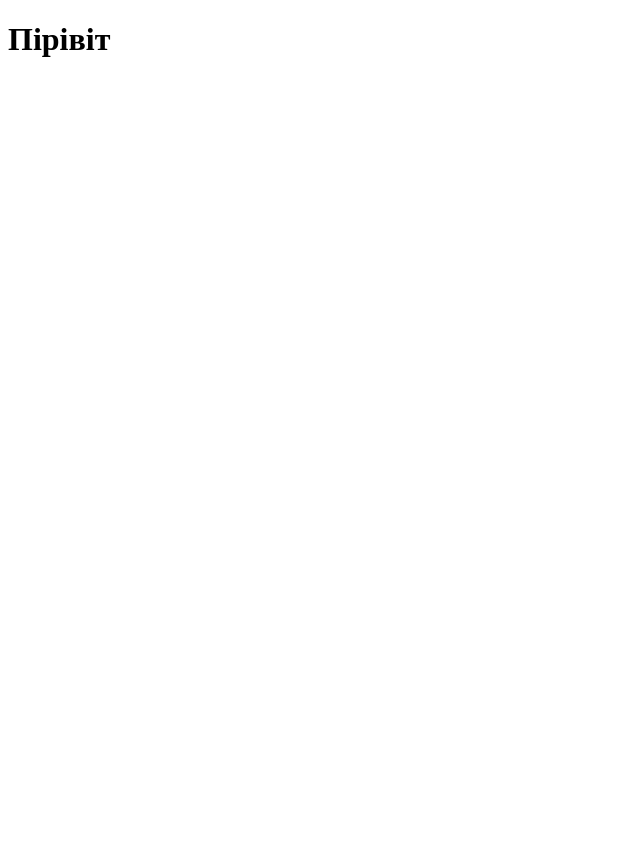
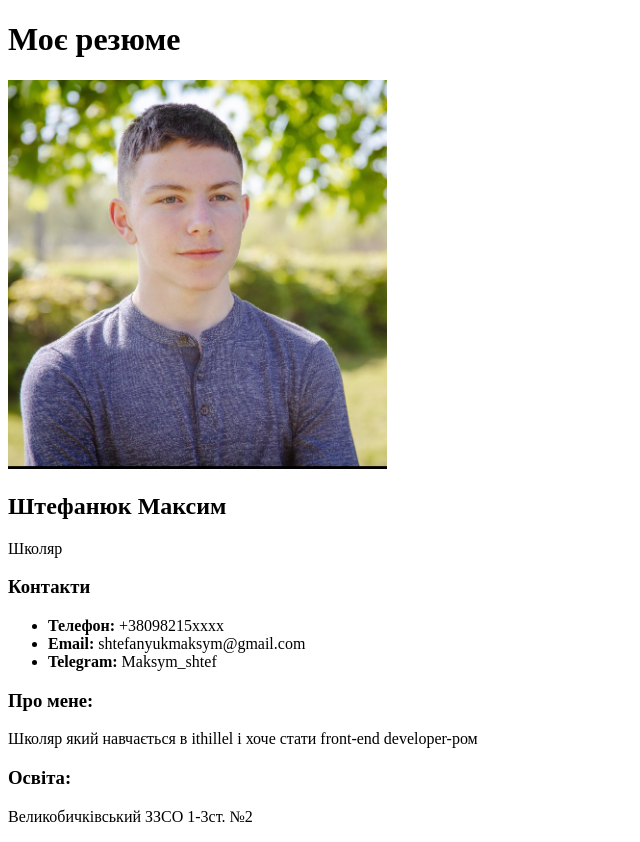
Before and after one commit to Maksimilianoo/homework, a plain HTML site: page index.html in a window 1280 px wide. Shown: the whole page, without its empty margins (0-640 px from the left). Before the commit the page ends 800 px from the top, so only its background shows below. Drawn offline with Linux system fonts and the light colour scheme.

Commit message:
add resume

```diff
--- /dev/null
+++ b/css/style.css
@@ -0,0 +1,4 @@
+.img{
+   width: 30%;
+   height: 30%;
+}
--- a/index.html
+++ b/index.html
@@ -5,10 +5,35 @@
    <meta http-equiv="X-UA-Compatible" content="IE=edge">
    <meta name="viewport" content="width=device-width, initial-scale=1.0">
    <title>Document</title>
+   <link rel="stylesheet" href="css/style.css">
 </head>
 <body>
-   <h1>Пірівіт
+   <header>
+      <h1>
+         <b> Моє резюме </b>
+      </h1>
+   </header>
 
-   </h1>
+<img src="./IMG_E0931.JPG" alt="img" width="30%">
+
+<h2>Штефанюк Максим</h2>
+
+<p>Школяр</p>
+
+<h3>Контакти</h3>
+<ul>
+   <li><b>Телефон:</b> +38098215xxxx</li>
+   <li><b>Email:</b> shtefanyukmaksym@gmail.com</li>
+   <li><b>Telegram:</b> Maksym_shtef</li>
+</ul>
+ <h3>Про мене:</h3>
+
+<p>Школяр який навчається в ithillel і хоче стати front-end developer-ром</p>
+
+<h3>Освіта:</h3>
+
+<p>Великобичківський ЗЗСО 1-3ст. №2</p>
+
+<footer></footer>
 </body>
 </html>
```
Also changed, not shown: IMG_E0931.JPG (added).
